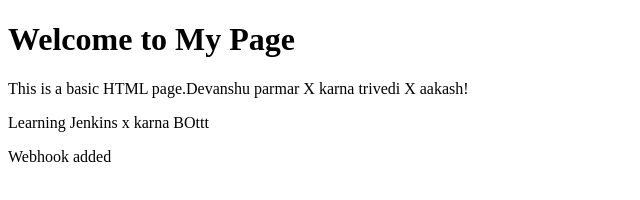
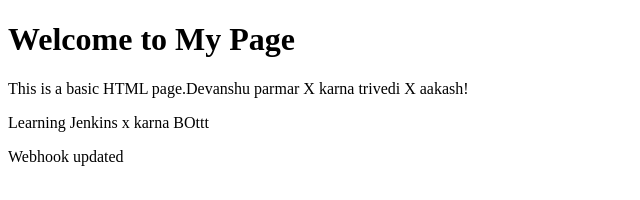
Before and after one commit to DevKrishna009/Jenkins-Testing, a plain HTML site: page index.html in a window 1280 px wide. Shown: the full height of the page, 0-640 px from the left. Drawn offline with Linux system fonts and the light colour scheme.

Commit message:
Update index.html

```diff
--- a/index.html
+++ b/index.html
@@ -7,6 +7,6 @@
     <h1>Welcome to My Page</h1>
     <p>This is a basic HTML page.Devanshu parmar X karna trivedi X aakash!</p>
     <P>Learning Jenkins x karna BOttt</P>
-    <p>Webhook added</p>
+    <p>Webhook updated</p>
 </body>
 </html>
```
